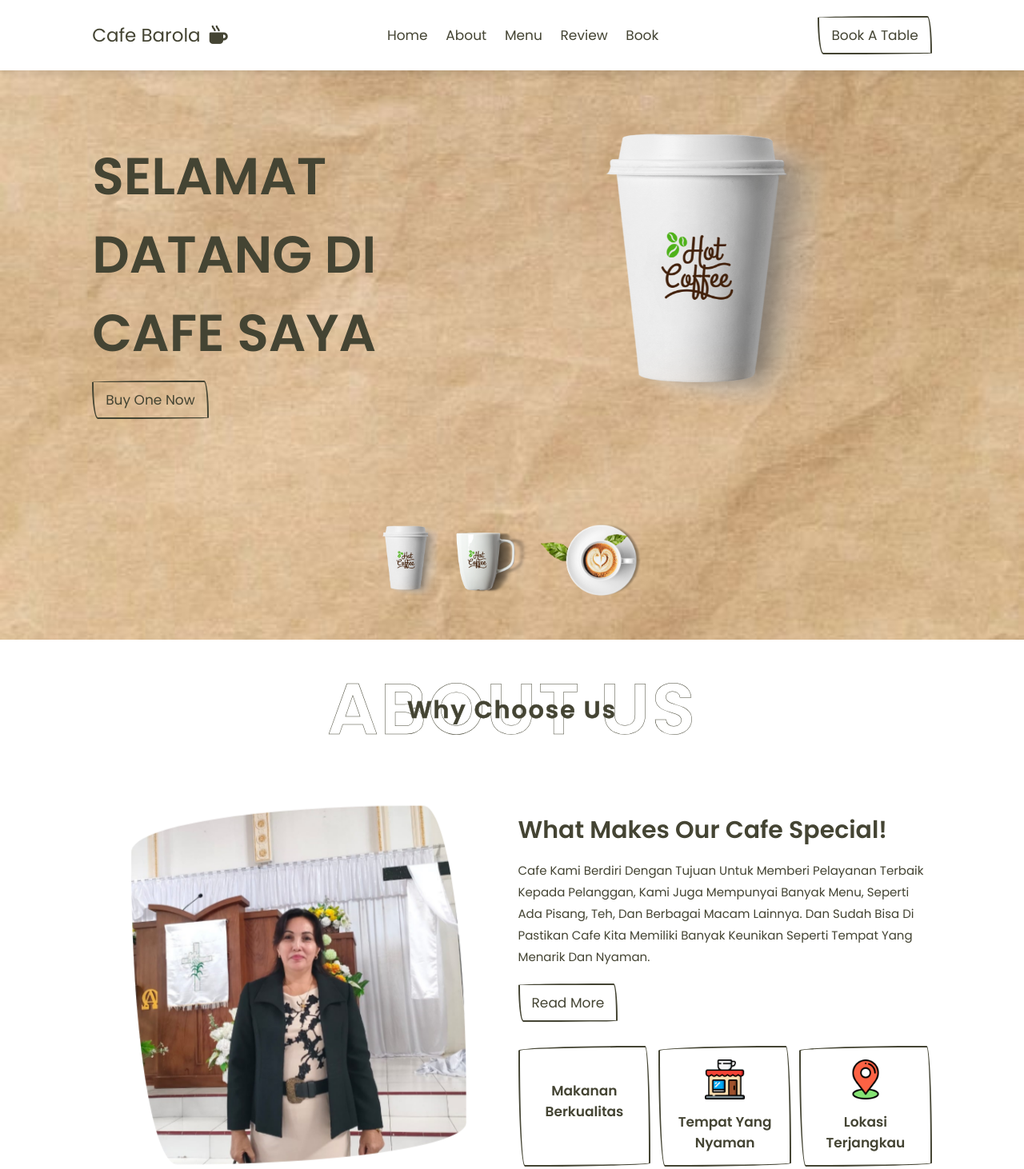
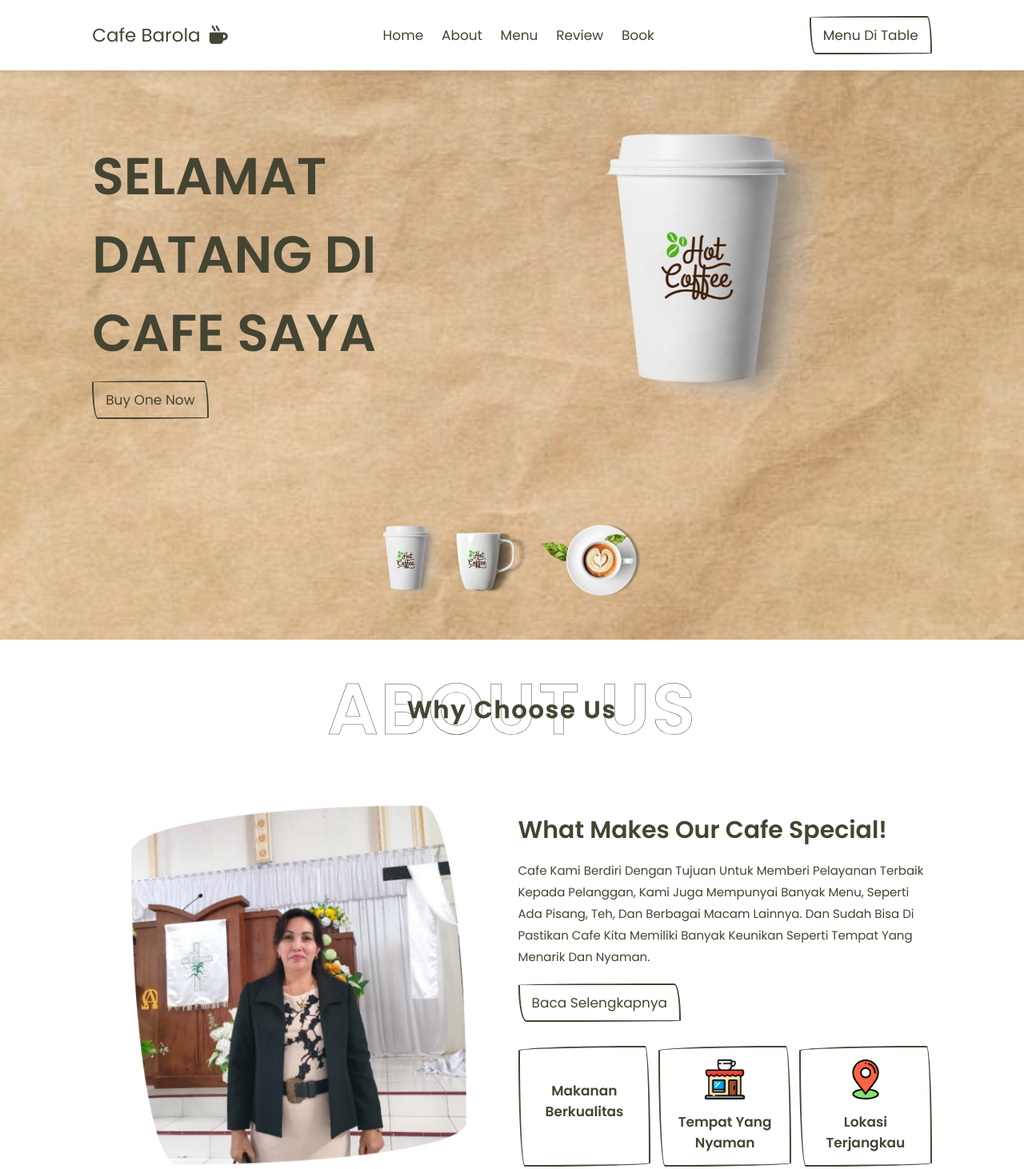
Before and after one commit to ohmypryta/websitecofe, a plain HTML site: page index.html in a window 1280 px wide. Shown: the top 1462 px of the page at 80% size. Drawn offline with nearby package versions, Linux system fonts and the light colour scheme.

Commit message:
Add files via upload

```diff
--- a/index.html
+++ b/index.html
@@ -34,7 +34,7 @@
             <a href="#book">book</a>
         </nav>
 
-        <a href="#" class="btn">book a table</a>
+        <a href="#" class="btn">Menu di table</table></a>
     </header>
 
     <!-- HOME -->
@@ -71,7 +71,7 @@
                 <p>cafe kami berdiri dengan tujuan untuk memberi pelayanan terbaik kepada pelanggan,
                     kami juga mempunyai banyak menu, seperti ada pisang, teh, dan berbagai macam lainnya.
                      Dan sudah bisa di pastikan cafe kita memiliki banyak keunikan seperti tempat yang menarik dan nyaman.</p>
-                <a href="#" class="btn">read more</a>
+                <a href="#" class="btn">baca selengkapnya</a>
                 <div class="icons-container">
                     <div class="icons">
                         <img src="image/fast-food.png" alt="">
```
